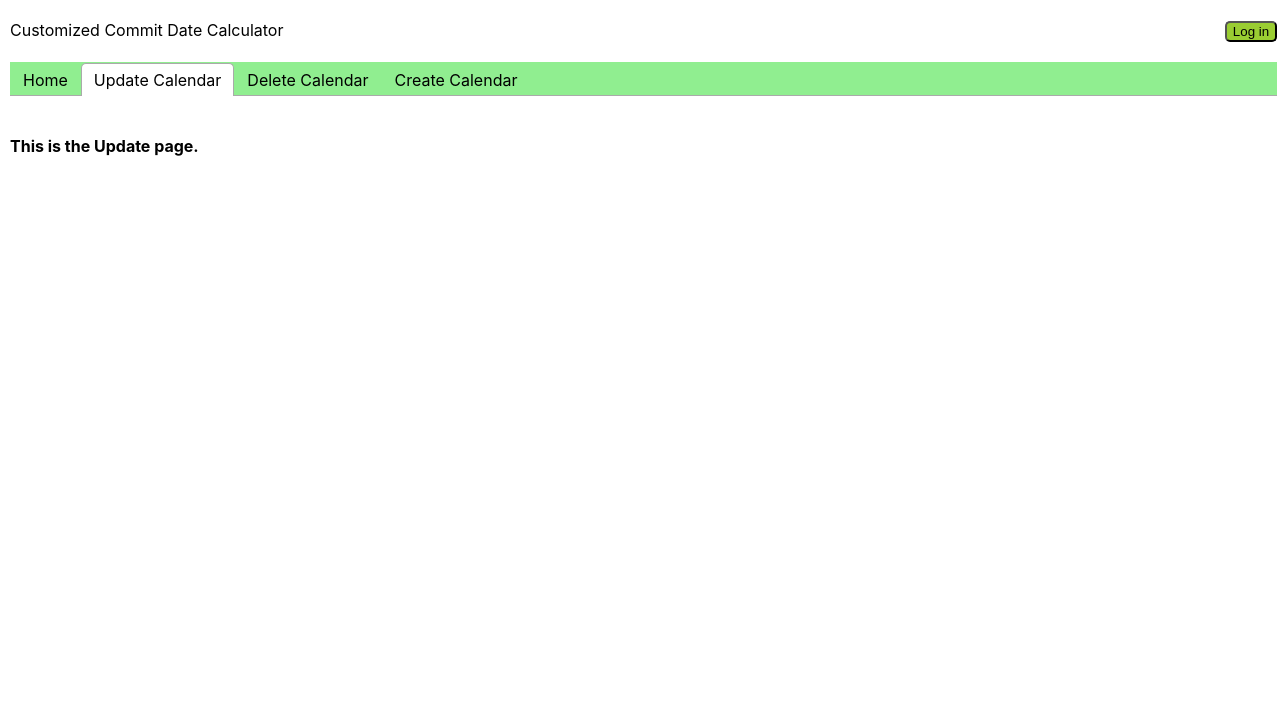
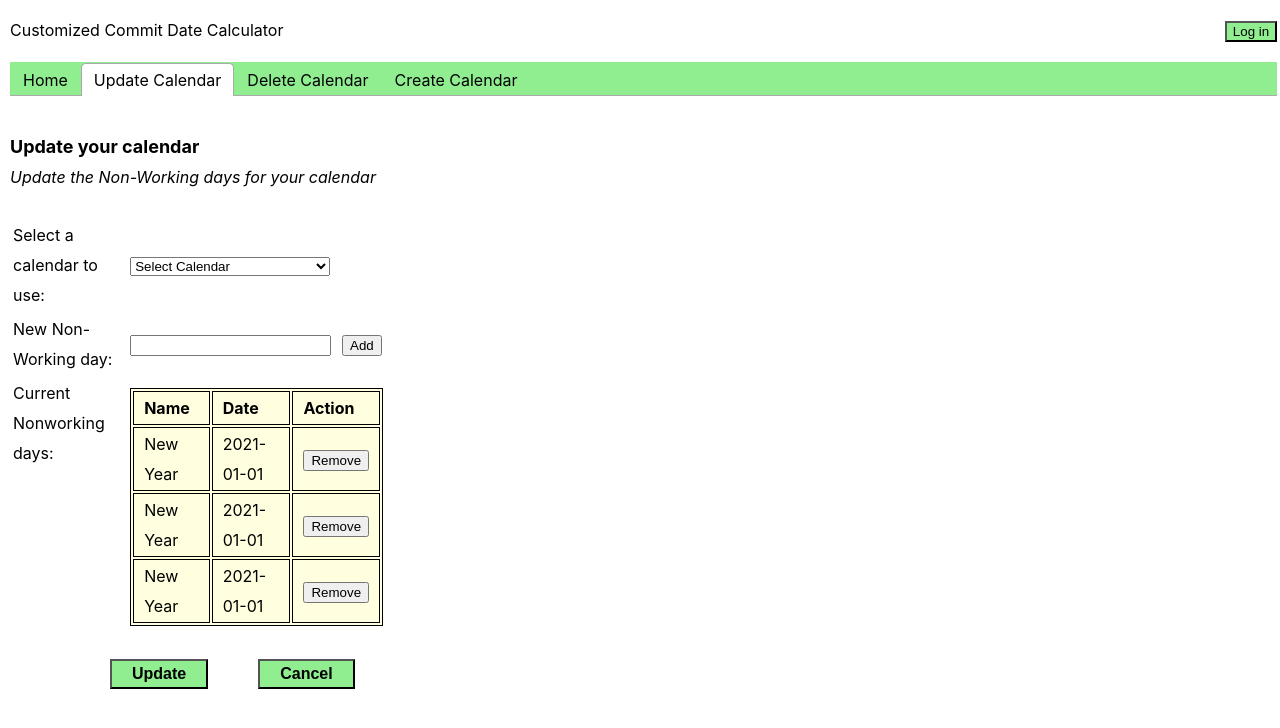
Before and after one commit to ericnguyen-adl/CCDCFrontEnd, a React (Create React App) app: page / in a window 1280 px wide. Both pictures are taken after a click on the tab "Update Calendar". Shown: the top 728 px of the page. Built offline with nearby package versions, Linux system fonts and the light colour scheme.

Commit message:
basic layout for all pages

```diff
--- a/src/App.css
+++ b/src/App.css
@@ -44,7 +44,7 @@
 
 
 .tableStyle {
-  width: 40%;
+  width: 30%;
   height: 80px;
 }
 
@@ -60,19 +60,54 @@
 .rowContainer {
   line-height: 30px;
 }
-#calculateButton {
-  margin-left: 150px;
+#calculateButton, #updateButton, #cancelButton, #confirmButton, #cancelDeleteButton {
+  margin-left: 100px;
+  margin-right: -50px;
   margin-top: 30px;
   height: 30px;
-  background-color: lightgreen;
   font-size: 16px;
   font-weight: bold;
   padding-left: 20px;
   padding-right: 20px;
-  border-radius: 8px;
+  background-color: lightgreen;
 }
 
 #myLoginButton {
-  background-color: yellowgreen;
-  border-radius: 5px;
+  background-color: lightgreen;
 }
+
+.removeDateTable, .selectDateInWeekTable {
+  margin-top: 10px;
+  margin-left: 5px;
+  background-color: lightyellow;
+  border: 1px solid black;
+}
+
+.removeDateTableHeader {
+  padding-right: 10px;
+  padding-left: 10px;
+  font-weight: bold;
+  border: 1px solid black;
+}
+
+.removeDateTableRow {
+  padding-right: 10px;
+  padding-left: 10px;
+  border: 1px solid black;
+}
+
+#removeDateTableContainer {
+  padding-bottom: 20px;
+}
+
+#removeNWdaysTitle {
+  vertical-align: top ;
+}
+
+#deletePageButtons {
+  margin-top: -30px;
+}
+
+#nonworkingdaysLabel {
+  vertical-align: top;
+}
--- a/src/App.js
+++ b/src/App.js
@@ -35,17 +35,17 @@ function App() {
             </div>
           </TabPanel>
           <TabPanel>
-            <div className="tab-content">
+            <div>
               <UpdateCalendar></UpdateCalendar>
             </div>
           </TabPanel>
           <TabPanel>
-            <div className="tab-content">
+            <div>
               <DeleteCalendar></DeleteCalendar>
             </div>
           </TabPanel>
           <TabPanel>
-            <div className="tab-content">
+            <div>
               <CreateCalendar></CreateCalendar>
             </div>
           </TabPanel>
--- a/src/Pages/CreateCalendar.js
+++ b/src/Pages/CreateCalendar.js
@@ -1,9 +1,63 @@
+
+import appConfig from './../config';
+
+
 function CreateCalendar() {
-    return (
-      <div class = "tabContainer">
-        This is the Create page.
-      </div>
-    );
+  return (
+    <div class="tabContainer">
+      <div class="pageTitle"> Create your calendar</div>
+      <div class="infoText">Create your customized calendar</div>
+      <table class="tableStyle">
+        <tr class="rowContainer">
+          <td><label>Calendar Code:</label></td>
+          <td><input id="inputText" type="text"></input></td>
+        </tr>
+        <tr class="rowContainer">
+          <td><label>Calendar Name:</label></td>
+          <td><input id="inputText" type="text"></input></td>
+
+        </tr>
+        <tr class="rowContainer">
+          <td><label>Description:</label></td>
+          <td><input id="inputText" type="text"></input></td>
+
+        </tr>
+        <tr class="rowContainer">
+          <td id = "nonworkingdaysLabel"><label>Non-working days:</label></td>
+          <td id = "nonWorkingdaysCheckboxes">
+          <table class="selectDateInWeekTable">
+              <tr>
+                <td><input type="checkbox"></input> <label>Monday</label></td>
+              </tr>
+              <tr>
+                <td><input type="checkbox"></input> <label>Tuesday</label></td>
+              </tr>
+              <tr>
+                <td><input type="checkbox"></input> <label>Wednesday</label></td>
+              </tr>
+              <tr>
+                <td><input type="checkbox"></input> <label>Thursday</label></td>
+              </tr>
+              <tr>
+                <td><input type="checkbox"></input> <label>Friday</label></td>
+              </tr>
+            </table>
+
+          </td>
+        </tr>
+        <tr class="rowContainer">
+          <td><label>Add Other non-working days:</label></td>
+          <td><input id="inputText" type="text"></input></td>
+
+        </tr>
+      </table>
+
+
+      <input id="updateButton" type="button" value="Update"></input>
+      <input id="cancelButton" type="button" value="Cancel"></input>
+    </div>
+
+  );
   }
 
   export default CreateCalendar;
--- a/src/Pages/DeleteCalendar.js
+++ b/src/Pages/DeleteCalendar.js
@@ -1,9 +1,29 @@
 function DeleteCalendar() {
-    return (
-      <div class = "tabContainer">
-        This is the Delete page.
+  return (
+    <div class="tabContainer">
+      <div class="pageTitle"> Delete your calendar</div>
+      <div class="infoText">Select and delete your calendar</div>
+      <table class="tableStyle">
+        <tr class="rowContainer">
+          <td><label>Select a calendar to use:</label></td>
+          <td>
+            <select name="calendar" id="calendar">
+              <option value="">Select Calendar</option>
+              <option value="South Australia Calendar">South Australia Calendar</option>
+              <option value="Victoria Calendar">Victoria Calendar</option>
+              <option value="New South Wales Calendar">New South Wales Calendar</option>
+            </select>
+          </td>
+        </tr>
+      </table>
+      <div id = "deletePageButtons">
+      <input id="confirmButton" type="button" value="Confirm"></input>
+      <input id="cancelDeleteButton" type="button" value="Cancel"></input>
       </div>
-    );
+
+    </div>
+
+  );
   }
 
   export default DeleteCalendar;
--- a/src/Pages/Home.js
+++ b/src/Pages/Home.js
@@ -1,3 +1,6 @@
+
+
+
 function Home() {
     return (
       <div class = "tabContainer">
--- a/src/Pages/UpdateCalendar.js
+++ b/src/Pages/UpdateCalendar.js
@@ -1,9 +1,79 @@
+
+
+
 function UpdateCalendar() {
-    return (
-      <div class = "tabContainer">
-        This is the Update page.
-      </div>
-    );
-  }
+  return (
+    <div class="tabContainer">
+      <div class="pageTitle"> Update your calendar</div>
+      <div class="infoText">Update the Non-Working days for your calendar</div>
+      <table class="tableStyle">
+        <tr class="rowContainer">
+          <td><label>Select a calendar to use:</label></td>
+          <td>
+            <select name="calendar" id="calendar">
+              <option value="">Select Calendar</option>
+              <option value="South Australia Calendar">South Australia Calendar</option>
+              <option value="Victoria Calendar">Victoria Calendar</option>
+              <option value="New South Wales Calendar">New South Wales Calendar</option>
+            </select>
+          </td>
+          <td></td>
+        </tr>
+        <tr class="rowContainer">
+          <td>
+            <label>New Non-Working day:</label>
+          </td>
+          <td>
+            <input id="inputText" type="text"></input>
+          </td>
+          <td>
+            <input id="addNonWorkingdayButton" type="button" value="Add"></input>
+          </td>
+        </tr>
 
-  export default UpdateCalendar;
+        <tr class="rowContainer">
+          <td id="removeNWdaysTitle">
+            <label>Current Nonworking days:</label>
+          </td>
+          <td colspan="2">
+            <table class="removeDateTable">
+              <tr>
+                <td class="removeDateTableHeader">Name</td>
+                <td class="removeDateTableHeader">Date</td>
+                <td class="removeDateTableHeader">Action</td>
+              </tr>
+              <tr>
+                <td class="removeDateTableRow">New Year</td>
+                <td class="removeDateTableRow">2021-01-01</td>
+                <td class="removeDateTableRow"><input id="removeNonWorkingdayButton" type="button" value="Remove"></input></td>
+
+              </tr>
+              <tr>
+                <td class="removeDateTableRow">New Year</td>
+                <td class="removeDateTableRow">2021-01-01</td>
+                <td class="removeDateTableRow"><input id="removeNonWorkingdayButton" type="button" value="Remove"></input></td>
+
+              </tr>
+              <tr>
+                <td class="removeDateTableRow">New Year</td>
+                <td class="removeDateTableRow">2021-01-01</td>
+                <td class="removeDateTableRow"><input id="removeNonWorkingdayButton" type="button" value="Remove"></input></td>
+
+              </tr>
+            </table>
+          </td>
+          <td>
+          </td>
+        </tr>
+
+      </table>
+
+
+      <input id="updateButton" type="button" value="Update"></input>
+      <input id="cancelButton" type="button" value="Cancel"></input>
+    </div>
+
+  );
+}
+
+export default UpdateCalendar;
--- /dev/null
+++ b/src/config.js
@@ -0,0 +1,5 @@
+const appConfig = {
+    URL: "http://localhost/api"
+}
+
+export default appConfig;
```
